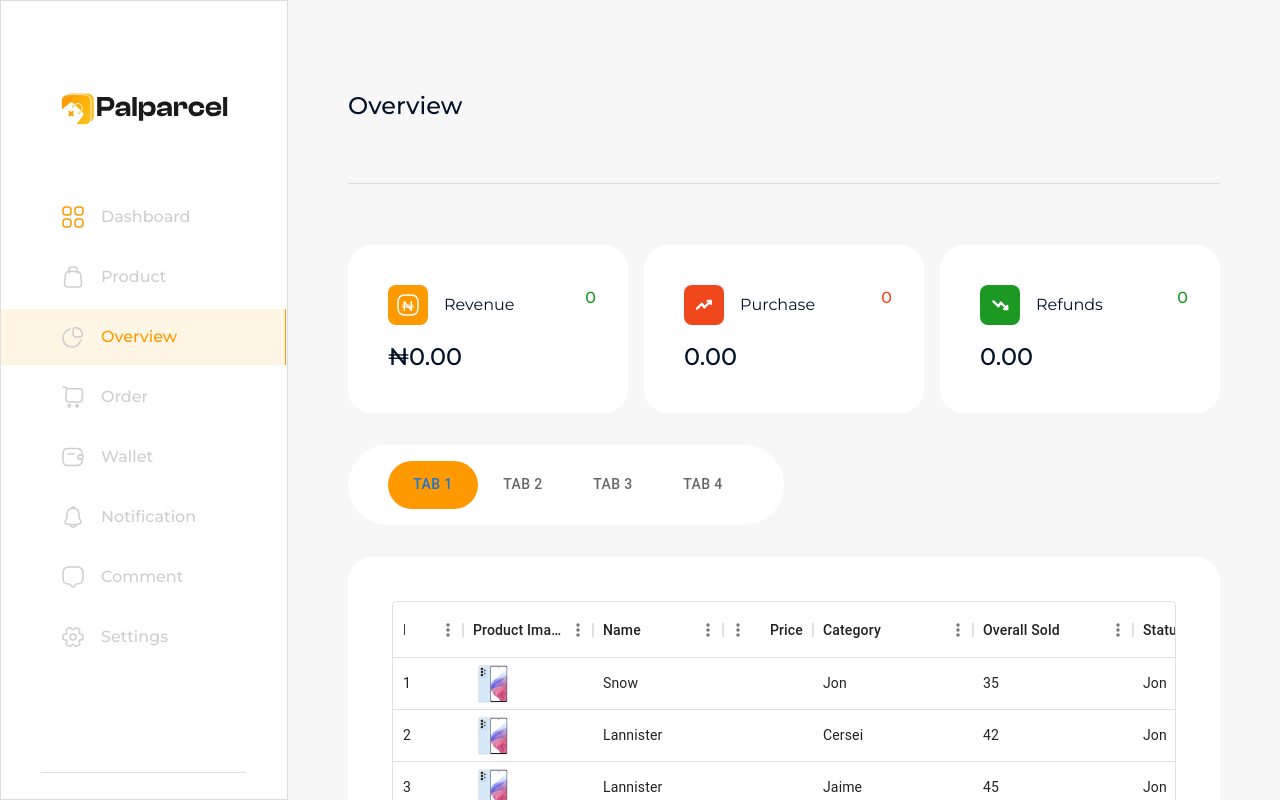
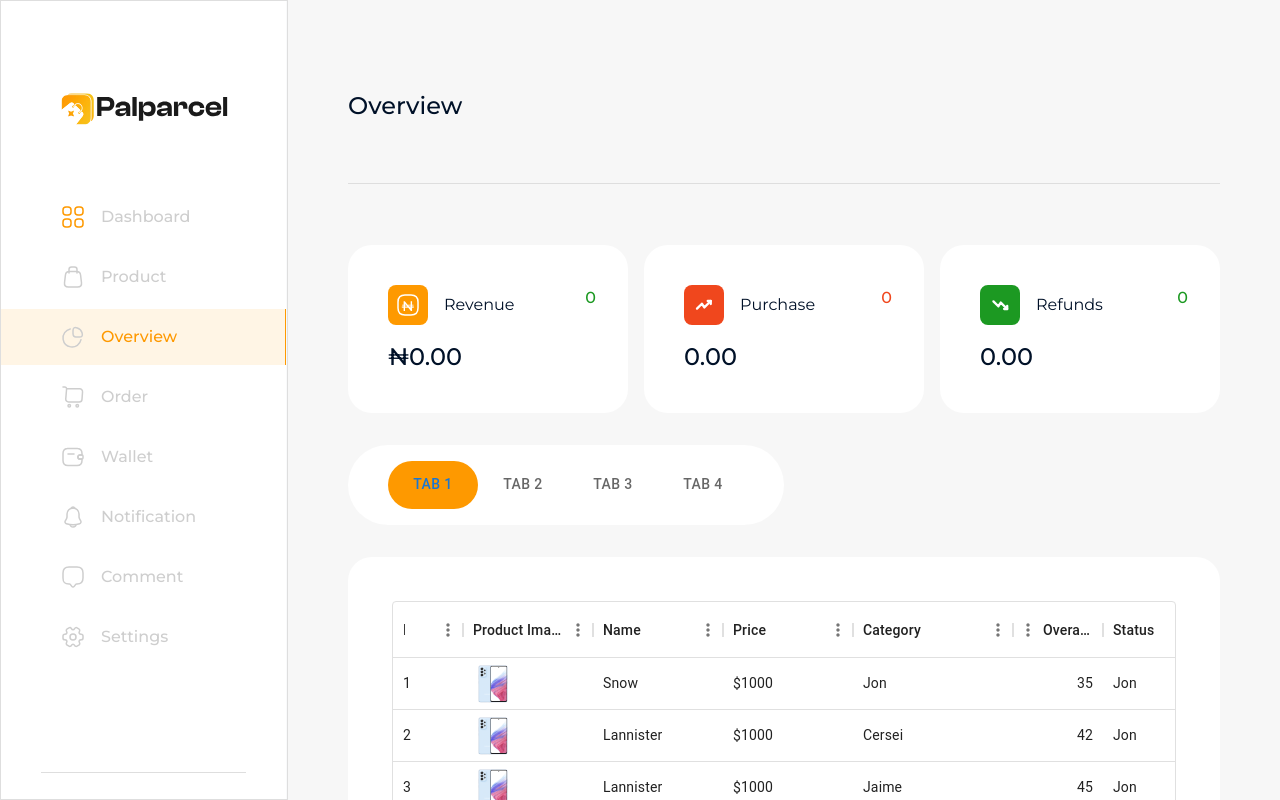
Before and after one commit to Techgeneehq/Palparcel_Vendor_Frontend, a Next.js app: page /overview in a window 1280 px wide. Shown: the top 800 px of the page. Built offline with nearby package versions, Linux system fonts and the light colour scheme; what tw-elements would draw is missing.

Commit message:
style: changed dashtable component structure

```diff
--- a/app/(dashboard)/(routes)/overview/page.tsx
+++ b/app/(dashboard)/(routes)/overview/page.tsx
@@ -5,6 +5,147 @@ import Heading from '@/components/dashboard/heading';
 // import SimpleSlider from '@/components/dashboard/simpleSlider';
 import Icon from '@/components/global/Icons';
 import Card from '@/components/global/cards';
+import phone from '@/public/assets/images/phone.png';
+import { GridColDef } from '@mui/x-data-grid';
+import Image from 'next/image';
+
+const columns: GridColDef[] = [
+  { field: 'id', headerName: 'ID', width: 70 },
+  {
+    field: 'productImage',
+    headerName: 'Product Image',
+    width: 130,
+    sortable: false,
+    renderCell: (params) => (
+      <Image src={params.value} alt={`image of ${params.value}`} />
+    ),
+  },
+  { field: 'name', headerName: 'Name', width: 130 },
+  {
+    field: 'price',
+    headerName: 'Price',
+    width: 130,
+    sortable: false,
+  },
+  {
+    field: 'category',
+    headerName: 'Category',
+    sortable: true,
+    width: 160,
+  },
+  {
+    field: 'overallSold',
+    headerName: 'Overall Sold',
+    type: 'number',
+    sortable: false,
+    width: 90,
+  },
+  {
+    field: 'status',
+    headerName: 'Status',
+    sortable: true,
+    width: 130,
+  },
+  {
+    field: 'actions',
+    headerName: '',
+    sortable: false,
+    width: 10,
+  },
+];
+
+const rows = [
+  {
+    id: 1,
+    productImage: phone,
+    name: 'Snow',
+    price: '$1000',
+    category: 'Jon',
+    overallSold: 35,
+    status: 'Jon',
+    actions: ':',
+  },
+  {
+    id: 2,
+    productImage: phone,
+    name: 'Lannister',
+    price: '$1000',
+    category: 'Cersei',
+    overallSold: 42,
+    status: 'Jon',
+    actions: ':',
+  },
+  {
+    id: 3,
+    productImage: phone,
+    name: 'Lannister',
+    price: '$1000',
+    category: 'Jaime',
+    overallSold: 45,
+    status: 'Jon',
+    actions: ':',
+  },
+  {
+    id: 4,
+    productImage: phone,
+    name: 'Stark',
+    price: '$1000',
+    category: 'Arya',
+    overallSold: 16,
+    status: 'Jon',
+    actions: ':',
+  },
+  {
+    id: 5,
+    productImage: phone,
+    name: 'Targaryen',
+    price: '$1000',
+    category: 'Daenerys',
+    overallSold: 22,
+    status: 'Jon',
+    actions: ':',
+  },
+  {
+    id: 6,
+    productImage: phone,
+    name: 'Melisandre',
+    price: '$1000',
+    category: null,
+    overallSold: 150,
+    status: 'Jon',
+    actions: ':',
+  },
+  {
+    id: 7,
+    productImage: phone,
+    name: 'Clifford',
+    price: '$1000',
+    category: 'Ferrara',
+    overallSold: 44,
+    status: 'Jon',
+    actions: ':',
+  },
+  {
+    id: 8,
+    productImage: phone,
+    name: 'Frances',
+    price: '$1000',
+    category: 'Rossini',
+    overallSold: 36,
+    status: 'Jon',
+    actions: ':',
+  },
+  {
+    id: 9,
+    productImage: phone,
+    name: 'Roxie',
+    price: '$1000',
+    category: 'Harvey',
+    overallSold: 65,
+    status: 'Jon',
+    actions: ':',
+  },
+];
 
 const itemData = [
   {title: 'tab 1', index: 0,},
@@ -14,7 +155,7 @@ const itemData = [
 ];
 
 const contentData = [
-  {index: 0, children: <DashTable />},
+  {index: 0, children: <DashTable rows={rows} columns={columns} />},
   {index: 1, children: <Icon.PurchaseIcon />},
   {index: 2, children: <Icon.RefundIcon />},
   {index: 3, children: <Icon.CategoryIcon />},
--- a/components/dashboard/dashTable.tsx
+++ b/components/dashboard/dashTable.tsx
@@ -1,58 +1,18 @@
-import { DataGrid, GridColDef, GridValueGetterParams } from '@mui/x-data-grid';
-import phone from '@/public/assets/images/phone.png'
-import Image from 'next/image';
-
-const columns: GridColDef[] = [
-  { field: 'id', headerName: 'ID', width: 70 },
-  { field: 'productImage', headerName: 'Product Image', width: 130, sortable: false, renderCell: (params) => <Image src={params.value} alt={`image of ${params.value}`} /> },
-  { field: 'name', headerName: 'Name', width: 130 },
-  {
-    field: 'price',
-    headerName: 'Price',
-    type: 'number',
-    width: 90,
-    sortable: false
-  },
-  {
-    field: 'category',
-    headerName: 'Category',
-    sortable: true,
-    width: 160,
-  },
-  {
-    field: 'overallSold',
-    headerName: 'Overall Sold',
-    sortable: false,
-    width: 160,
-  },
-  {
-    field: 'status',
-    headerName: 'Status',
-    sortable: true,
-    width: 160,
-  },
-  {
-    field: 'actions',
-    headerName: '',
-    sortable: false,
-    width: 10,
-  },
-];
-
-const rows = [
-  { id: 1, productImage: phone, name: 'Snow', category: 'Jon', overallSold: 35, status: 'Jon', actions: ":"},
-  { id: 2, productImage: phone, name: 'Lannister', category: 'Cersei', overallSold: 42, status: 'Jon', actions: ":"},
-  { id: 3, productImage: phone, name: 'Lannister', category: 'Jaime', overallSold: 45, status: 'Jon', actions: ":"},
-  { id: 4, productImage: phone, name: 'Stark', category: 'Arya', overallSold: 16, status: 'Jon', actions: ":"},
-  { id: 5, productImage: phone, name: 'Targaryen', category: 'Daenerys', overallSold: 22, status: 'Jon', actions: ":"},
-  { id: 6, productImage: phone, name: 'Melisandre', category: null, overallSold: 150, status: 'Jon', actions: ":"},
-  { id: 7, productImage: phone, name: 'Clifford', category: 'Ferrara', overallSold: 44, status: 'Jon', actions: ":"},
-  { id: 8, productImage: phone, name: 'Frances', category: 'Rossini', overallSold: 36, status: 'Jon', actions: ":"},
-  { id: 9, productImage: phone, name: 'Roxie', category: 'Harvey', overallSold: 65, status: 'Jon', actions: ":"},
-];
+/* eslint-disable no-undef */
+import { DataGrid, GridColDef } from '@mui/x-data-grid';
 
 
-const DashTable = () => {
+interface DashTableProps {
+  columns: GridColDef[],
+  rows: Rows[]
+}
+
+interface Rows {
+  [key: string]: any;
+}
+
+const DashTable = (props: DashTableProps) => {
+  const { columns, rows } = props;
   return (
     <div suppressHydrationWarning style={{ height: 400, width: '100%' }}>
       <DataGrid
@@ -66,7 +26,7 @@ const DashTable = () => {
         pageSizeOptions={[5, 10]}
       />
     </div>
-  )
-}
+  );
+};
 
-export default DashTable
+export default DashTable;
```
